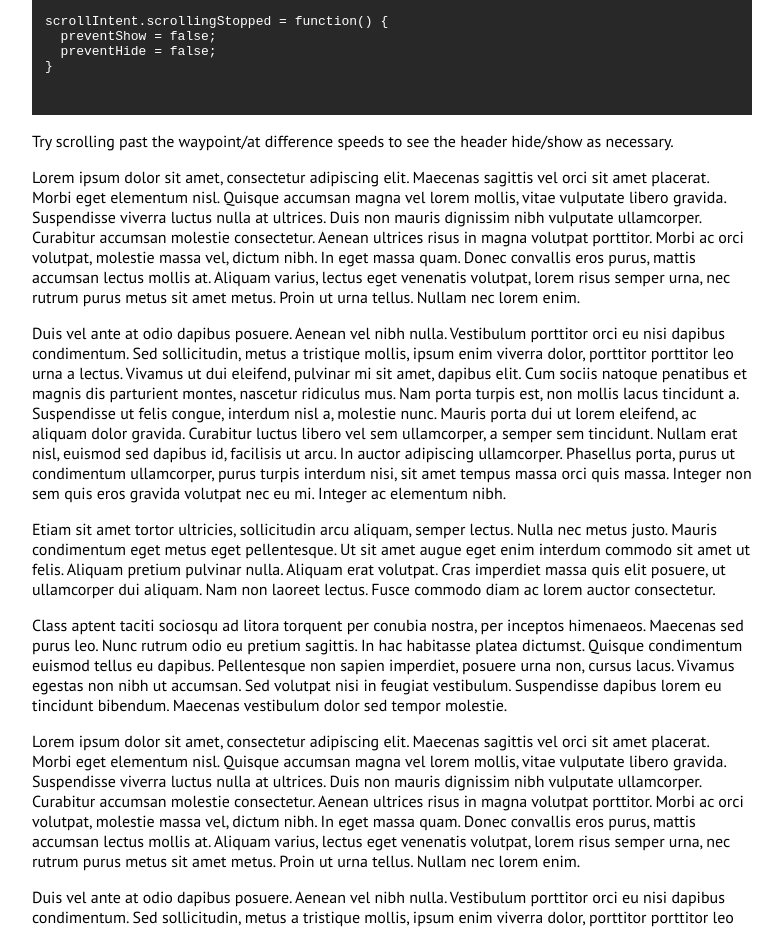
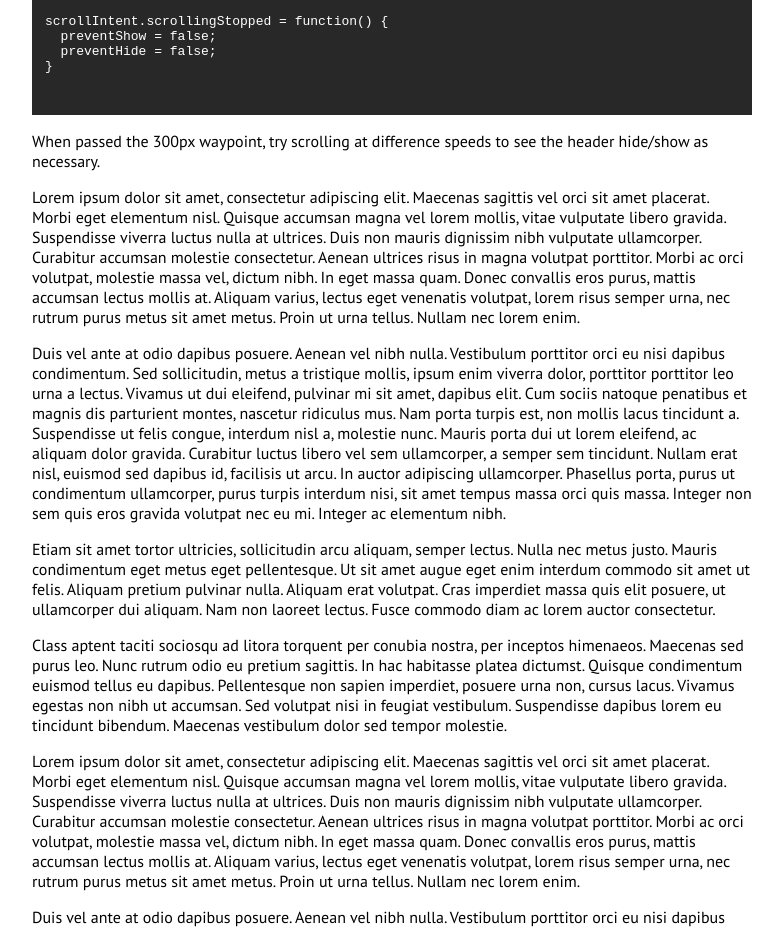
Before and after one commit to IanLunn/scrollIntent, a website: page demos/intuitive-navigation/index.html in a window 1280 px wide. Shown: the part 1720-2651 px from the top of the page, without its empty margins (248-1031 px from the left). Drawn offline with Linux system fonts and the light colour scheme.

Commit message:
Changed instruction

```diff
--- a/demos/intuitive-navigation/index.html
+++ b/demos/intuitive-navigation/index.html
@@ -127,7 +127,7 @@ scrollIntent.scrollingStopped = function() {
       </pre>
     </code>
 
-    <p>Try scrolling past the waypoint/at difference speeds to see the header hide/show as necessary.</p>
+    <p>When passed the 300px waypoint, try scrolling at difference speeds to see the header hide/show as necessary.</p>
 
     <p>Lorem ipsum dolor sit amet, consectetur adipiscing elit. Maecenas sagittis vel orci sit amet placerat. Morbi eget elementum nisl. Quisque accumsan magna vel lorem mollis, vitae vulputate libero gravida. Suspendisse viverra luctus nulla at ultrices. Duis non mauris dignissim nibh vulputate ullamcorper. Curabitur accumsan molestie consectetur. Aenean ultrices risus in magna volutpat porttitor. Morbi ac orci volutpat, molestie massa vel, dictum nibh. In eget massa quam. Donec convallis eros purus, mattis accumsan lectus mollis at. Aliquam varius, lectus eget venenatis volutpat, lorem risus semper urna, nec rutrum purus metus sit amet metus. Proin ut urna tellus. Nullam nec lorem enim.</p>
 
```
